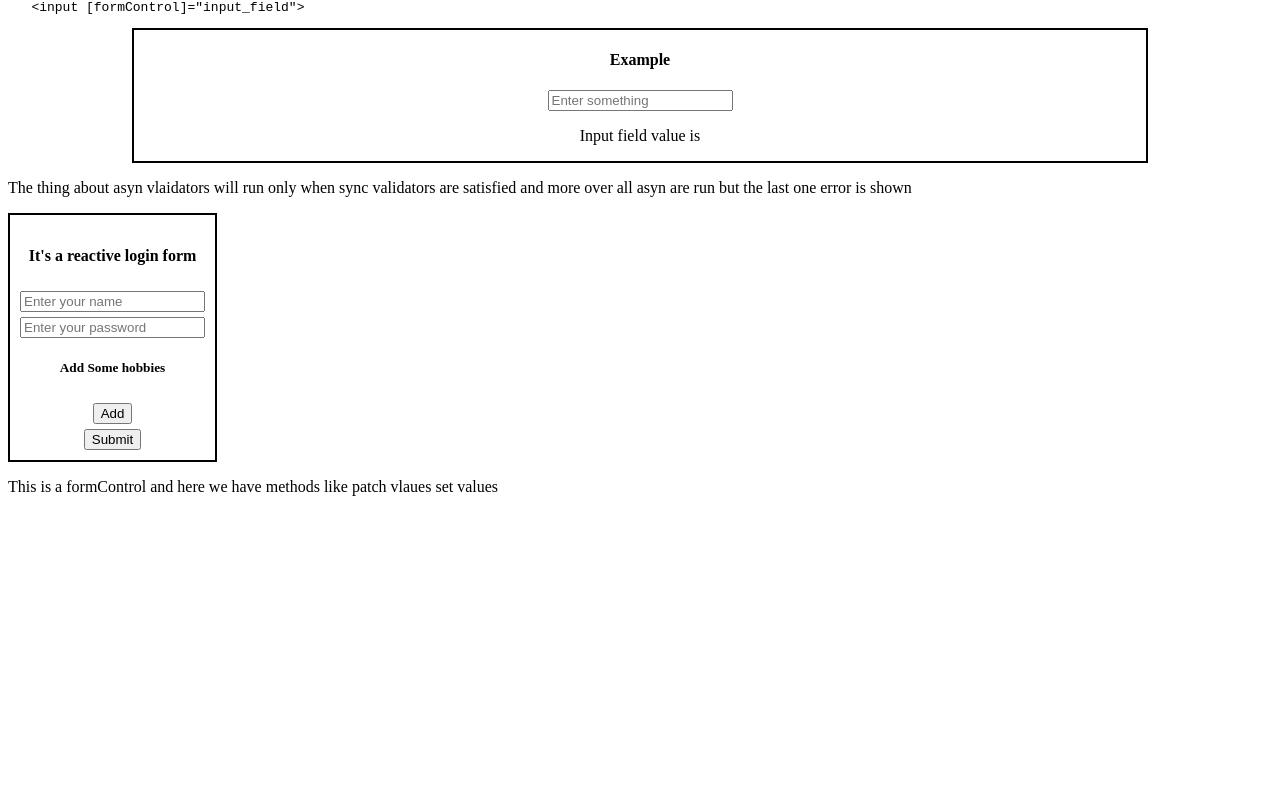
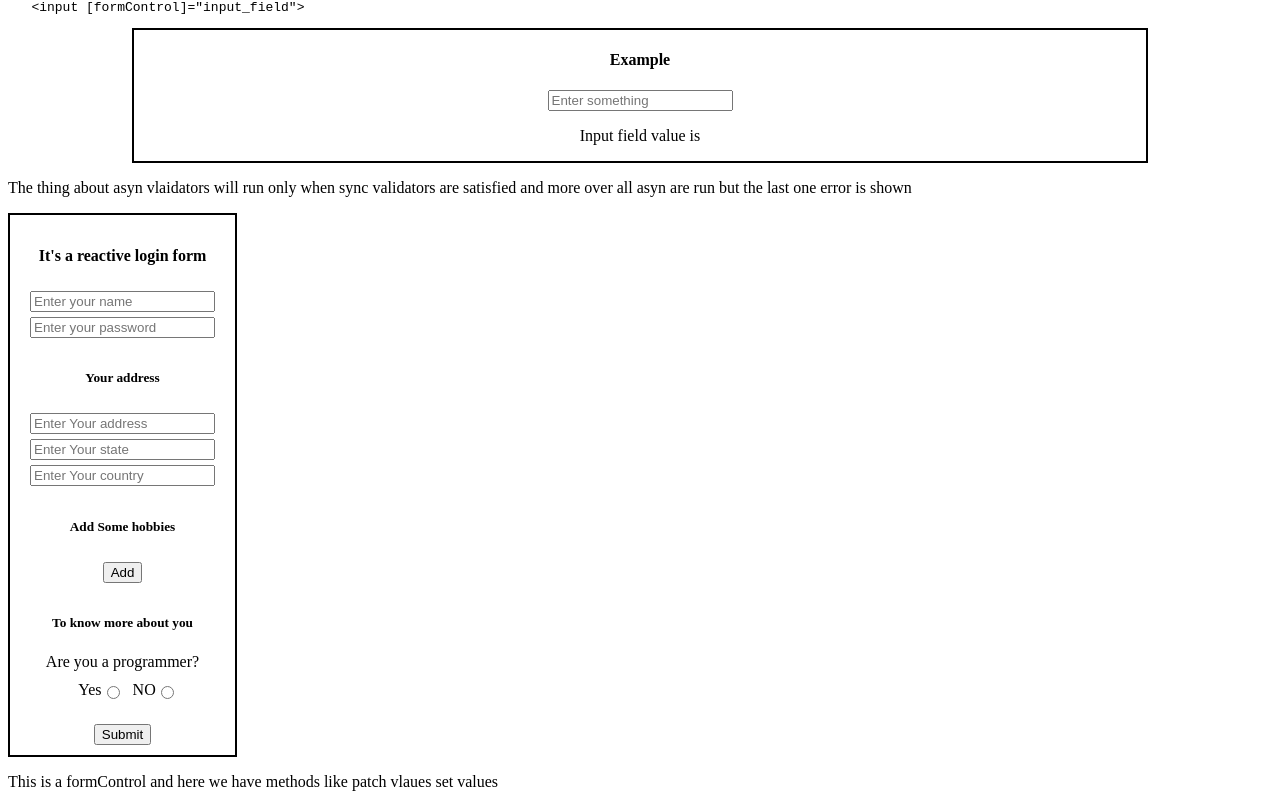
Before and after one commit to Msuf123/angular-forms-practice, an Angular app: page / in a window 1280 px wide. Shown: the part 381-1188 px from the top of the page. Before the commit the page ends 893 px from the top, so only its background shows below. Built offline with nearby package versions, Linux system fonts and the light colour scheme.

Commit message:
Working with diffrent types of forms

```diff
--- a/src/app/forms-types/reactive-form/form-group/form-group.component.css
+++ b/src/app/forms-types/reactive-form/form-group/form-group.component.css
@@ -12,3 +12,20 @@ input{
 button{
     margin-top: 5px;
 }
+div{
+    display: flex;
+    flex-direction: column;
+    align-items: center;
+    width: max-content;
+    padding: 10px;
+}
+.techGuysForm{
+    display: flex;
+    flex-direction: row;
+    align-items: center;
+    width: max-content;
+    padding: 10px;
+}
+.techGuysForm label{
+    margin-left: 10px;
+}
--- a/src/app/forms-types/reactive-form/form-group/form-group.component.html
+++ b/src/app/forms-types/reactive-form/form-group/form-group.component.html
@@ -4,11 +4,32 @@
     <input formControlName="name" placeholder="Enter your name">
 
     <input formControlName="password" placeholder="Enter your password">
+    <div formGroupName="address">
+        <h5>Your address</h5>
+        <input formControlName="address" placeholder="Enter Your address">
+        <input formControlName="state" placeholder="Enter Your state">
+        <input formControlName="country" placeholder="Enter Your country">
+    </div>
     <h5>Add Some hobbies</h5>
     <ng-container formArrayName="hobbies" *ngFor="let item of arrayOfForm.controls ;let i=index">
         <input [formControlName]="i">
     </ng-container>
     <button (click)="adHobbies()">Add</button>
+    <div>
+        <h5>To know more about you</h5>
+        <label>Are you a programmer?</label>
+        <div class="techGuysForm">
+            <label for="techguy">Yes</label>
+            <input formControlName="coder" id="techguy" type="radio" name="coder" value="yes">
+            <label for="nonTech">NO</label>
+            <input formControlName="coder" id="nonTech" type="radio" value="no" name="coder">
+        </div>
+    </div>
+
+    <input *ngIf="showTheDomain" placeholder="Choose your domasin" list="domains">
+    <datalist id="domains">
+       <option value="webdev">Web Dev</option>
+    </datalist>
     <button>Submit</button>
 </form>
 <p>
--- a/src/app/forms-types/reactive-form/form-group/form-group.component.ts
+++ b/src/app/forms-types/reactive-form/form-group/form-group.component.ts
@@ -11,13 +11,25 @@ import { FormArray, FormBuilder, FormControl, ReactiveFormsModule, Validators }
 })
 export class FormGroupComponent {
   showErrorLable=false
+  showTheDomain=false
   formGroup=this.formBuilder.group({
     name:['',[Validators.required]],
     password:['',[Validators.minLength(6)]],
-    hobbies:this.formBuilder.array([])
+    hobbies:this.formBuilder.array([]),
+    address:this.formBuilder.group({
+      address:['',[Validators.required]],
+      state:['',[Validators.required]],
+      country:['',[Validators.required]],
+    }),
+    coder:[''],
+    domain:['']
   },)
  constructor(private formBuilder:FormBuilder) {
-
+  this.formGroup.valueChanges.subscribe((a)=>{
+    if(a.coder==='yes'){
+      this.showTheDomain=true
+    }
+  })
  }
  adHobbies(){
 
```
